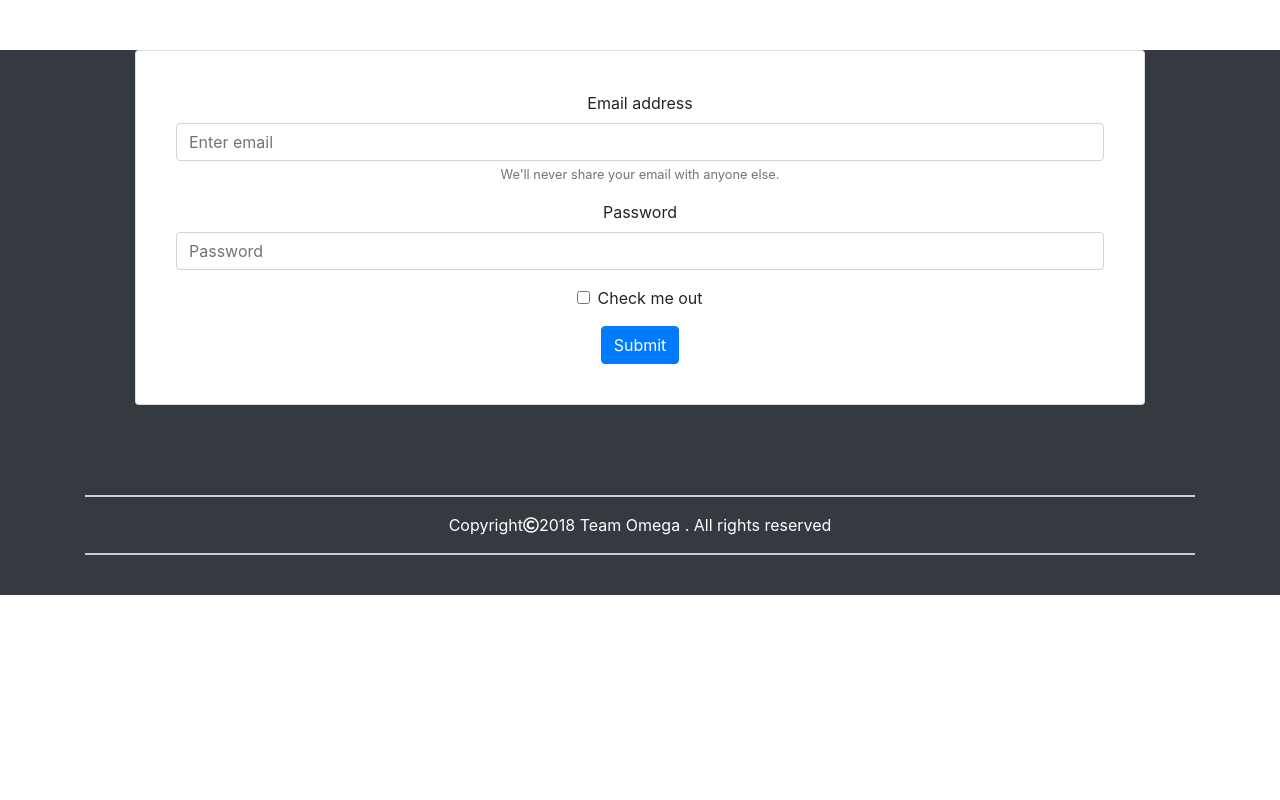
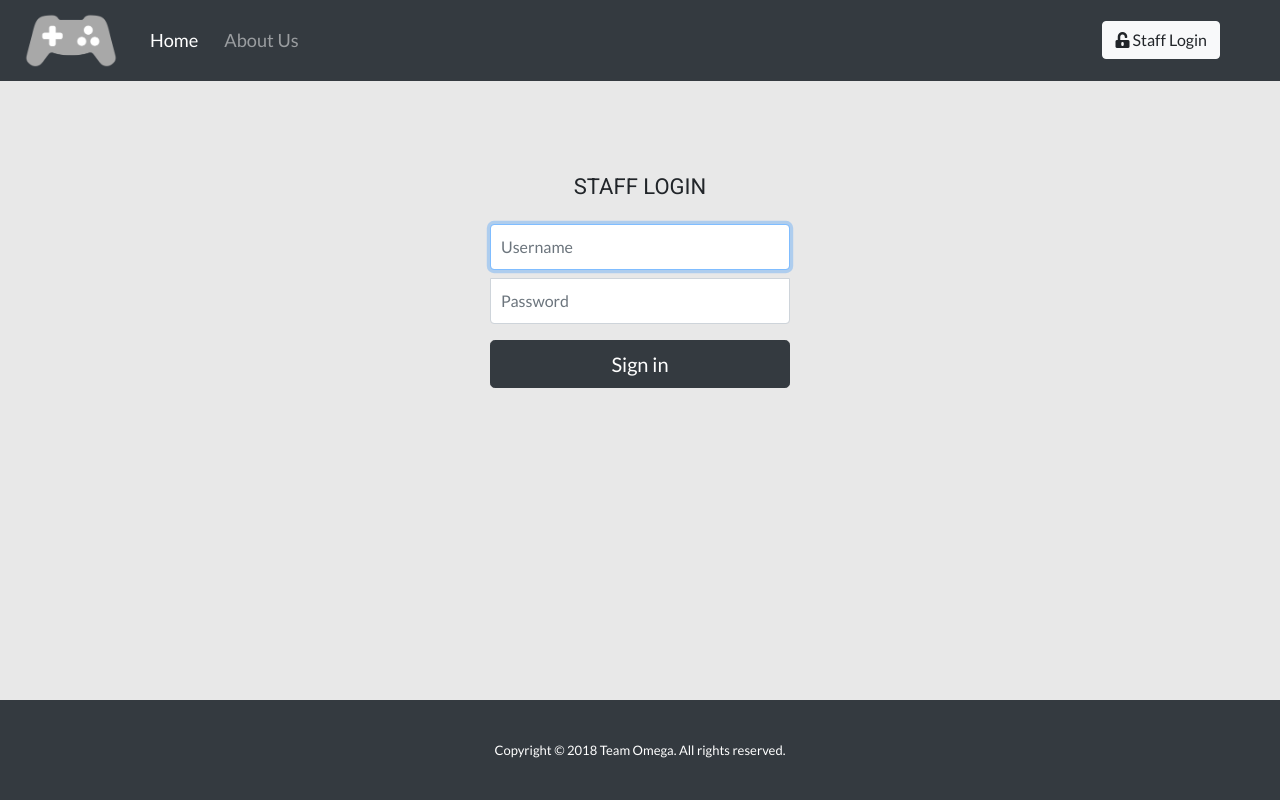
Before and after one commit to pranavsetty/GamingSocietyWebApp, a PHP site: page /staff-login.php in a window 1280 px wide. Run offline with PHP 8.4, Linux system fonts and the light colour scheme; some libraries are stand-ins or nearby versions.

Commit message:
Add staff login page, clean up index page, implement reusable php elements

```diff
--- /dev/null
+++ b/public/footer.php
@@ -0,0 +1,9 @@
+<!-- Start of footer -->
+    <footer class="footer">
+        <span>Copyright &copy; <?php echo date("Y"); ?> Team Omega. All rights reserved.</span>
+    </footer>
+<!-- End of footer -->
+
+<script src="https://code.jquery.com/jquery-3.3.1.slim.min.js" integrity="sha384-q8i/X+965DzO0rT7abK41JStQIAqVgRVzpbzo5smXKp4YfRvH+8abtTE1Pi6jizo" crossorigin="anonymous"></script>
+<script src="https://cdnjs.cloudflare.com/ajax/libs/popper.js/1.14.3/umd/popper.min.js" integrity="sha384-ZMP7rVo3mIykV+2+9J3UJ46jBk0WLaUAdn689aCwoqbBJiSnjAK/l8WvCWPIPm49" crossorigin="anonymous"></script>
+<script src="https://stackpath.bootstrapcdn.com/bootstrap/4.1.3/js/bootstrap.min.js" integrity="sha384-ChfqqxuZUCnJSK3+MXmPNIyE6ZbWh2IMqE241rYiqJxyMiZ6OW/JmZQ5stwEULTy" crossorigin="anonymous"></script>
--- a/public/home.css
+++ /dev/null
@@ -1,55 +0,0 @@
-li{
-    font-size: 1.4em;
-}
-.btn-outline-danger{
-    margin-left: 5px;
-}
-
-.carousel{
-    padding-left: 30px;
-    padding-right: 30px;
-    padding-bottom: 30px;
-
-}
-.carousel-item{
-    /*max-width: 75%;*/
-    max-height:600px;
-    margin: 0 auto;
-}
-
-.cardcontainer {
-    margin-top: 20px;
-    display: flex;
-    flex-direction: row;
-    justify-content: space-between;
-}
-
-h1{
-    text-align: center;
-}
-
-
-/* Start of Footer CSS */
-.container-fluid{
-    background: rgb(52,58,64);
-}
-
-hr{
-    border: 1px solid #ccc;
-
-}
-
-.footer-page{
-    text-align: center;
-    color: white;
-}
-
-.card {
-    margin: 50px;
-    padding: 20px;
-    text-align: center
-}
-
-
-
-/* End of Footer CSS */
--- /dev/null
+++ b/public/navigation.php
@@ -0,0 +1,46 @@
+<nav class="navbar navbar-expand-lg navbar-dark bg-dark">
+
+    <a class="navbar-brand" href="#">
+        <img src="images/game.png" width="110" height="55" alt="">
+    </a>
+    <div class="collapse navbar-collapse" id="navbarSupportedContent">
+        <ul class="navbar-nav mr-auto">
+            <li class="nav-item active">
+                <a class="nav-link" href="../public/index.php">Home</a>
+            </li>
+            <li class="nav-item">
+                <a class="nav-link" href="#">About Us</a>
+            </li>
+           <!-- <li class="nav-item dropdown">
+                <a class="nav-link dropdown-toggle" href="#" id="navbarDropdown" role="button" data-toggle="dropdown" aria-haspopup="true" aria-expanded="false">
+                    Games
+                </a>
+                <div class="dropdown-menu" aria-labelledby="navbarDropdown">
+                    <a class="dropdown-item" href="#">PC</a>
+                    <a class="dropdown-item" href="#">XBox</a>
+                    <a class="dropdown-item" href="#">PS4</a>
+                    <a class="dropdown-item" href="#">Others</a>
+                </div>
+            </li>
+            -->
+        </ul>
+
+        <!-- <form class="form-inline my-2 my-lg-0">
+            <input class="form-control mr-sm-2" type="search" placeholder="Search" aria-label="Search">
+            <button class="btn btn-outline-success my-2 my-sm-0" type="submit">Search</button>
+        </form>
+        -->
+
+        <ul class="navbar-nav">
+            <li class="nav-item">
+                <ul class="navbar-nav">
+
+                    <a href="staff-login.php" class="btn btn-light"><i class="fas fa-unlock-alt"></i> Staff Login</a>
+
+                </ul>
+            </li>
+
+        </ul>
+
+    </div>
+</nav>
--- a/public/staff-login.php
+++ b/public/staff-login.php
@@ -20,54 +20,32 @@
             integrity="sha384-JZR6Spejh4U02d8jOt6vLEHfe/JQGiRRSQQxSfFWpi1MquVdAyjUar5+76PVCmYl"
             crossorigin="anonymous"></script>
     <link href="https://use.fontawesome.com/releases/v5.0.6/css/all.css" rel="stylesheet">
-    <link href="https://fonts.googleapis.com/css?family=Raleway" rel="stylesheet">
+    <link href="https://fonts.googleapis.com/css?family=Lato|Roboto" rel="stylesheet">
 
-    <link rel="stylesheet" href="home.css">
+    <link rel="stylesheet" href="style/main.css">
+    <link rel="stylesheet" href="style/login.css">
 
 
 </head>
 
 <body>
-    <div class="container-fluid">
 
-        <div class="container">
-            <div class="card">
-                <div class="card-body">
-                    <form>
-  <div class="form-group">
-    <label for="exampleInputEmail1">Email address</label>
-    <input type="email" class="form-control" id="exampleInputEmail1" aria-describedby="emailHelp" placeholder="Enter email">
-    <small id="emailHelp" class="form-text text-muted">We'll never share your email with anyone else.</small>
-  </div>
-  <div class="form-group">
-    <label for="exampleInputPassword1">Password</label>
-    <input type="password" class="form-control" id="exampleInputPassword1" placeholder="Password">
-  </div>
-  <div class="form-group form-check">
-    <input type="checkbox" class="form-check-input" id="exampleCheck1">
-    <label class="form-check-label" for="exampleCheck1">Check me out</label>
-  </div>
-  <button type="submit" class="btn btn-primary">Submit</button>
-</form>
-                </div>
-            </div>
+    <?php include('navigation.php'); ?>
 
-            <div class="footer-page">
-                <br>
-                <hr/>
-                <!--<a href="mailto:pranav.bheemsetty@kcl.ac.uk"> <i class="fas fa-envelope"></i></a>-->
-                <!--<a href="uk.linkedin.com/in/pranavsetty"><i class="fab fa-linkedin"></i></a>-->
-                <!--<a href="https://github.com/pranavsetty"><i class="fab fa-github"></i></a>-->
-                <!--<a href="https://www.facebook.com/pranav.setty"><i class="fab fa-facebook"></i></a>-->
-                <p>Copyright<i class="far fa-copyright"></i><?php echo date("Y"); ?> Team Omega . All rights reserved</p>
+  <div class="container text-center">
+      <form class="form-signin">
+        <h1 class="mb-4 upperCase">Staff Login</h1>
+        <label for="inputEmail" class="sr-only">Email address</label>
+        <input type="text" id="inputUsername" class="form-control mb-2" placeholder="Username" required autofocus>
+        <label for="inputPassword" class="sr-only">Password</label>
+        <input type="password" id="inputPassword" class="form-control" placeholder="Password" required>
 
-                <hr/>
-                <br>
+        <button class="mt-3 btn btn-lg btn-dark btn-block" type="submit">Sign in</button>
 
-            </div>
+      </form>
+    </div>
 
+    <?php include('footer.php'); ?>
 
-        </div>
-    </div>
 </body>
 </html>
--- /dev/null
+++ b/public/style/login.css
@@ -0,0 +1,43 @@
+.container {
+    margin-top: -200px;
+height: 100%;
+  display: -ms-flexbox;
+  display: flex;
+  -ms-flex-align: center;
+  align-items: center;
+
+}
+
+.form-signin {
+  width: 100%;
+  max-width: 330px;
+  padding: 15px;
+  margin: auto;
+}
+.form-signin .checkbox {
+  font-weight: 400;
+}
+.form-signin .form-control {
+  position: relative;
+  box-sizing: border-box;
+  height: auto;
+  padding: 10px;
+  font-size: 16px;
+}
+.form-signin .form-control:focus {
+  z-index: 2;
+}
+.form-signin input[type="email"] {
+  margin-bottom: -1px;
+  border-bottom-right-radius: 0;
+  border-bottom-left-radius: 0;
+}
+.form-signin input[type="password"] {
+  margin-bottom: 10px;
+  border-top-left-radius: 0;
+  border-top-right-radius: 0;
+}
+
+.footer{
+position: absolute;
+}
--- /dev/null
+++ b/public/style/main.css
@@ -0,0 +1,65 @@
+html,
+body {
+  height: 100%;
+}
+
+body {
+  font-size: 13px;
+  font-family: 'Lato', sans-serif;
+  background-color: #e8e8e8;
+
+}
+
+h1 {
+  font-size: 22px;
+  font-family: 'Roboto', sans-serif;
+}
+
+h2 {
+  font-size: 18px;
+  font-family: 'Roboto', sans-serif;
+}
+
+h3 {
+  font-size: 15px;
+  font-family: 'Roboto', sans-serif;
+}
+
+h5 {
+    font-size: 11px;
+  font-family: 'Lato', sans-serif;
+}
+
+.upperCase {
+    text-transform: uppercase;
+}
+
+.text-center {
+    text-align: center !important;
+}
+
+li{
+    font-size: 1.4em;
+}
+.btn-outline-danger{
+    margin-left: 5px;
+}
+
+.navbar {
+    padding-right: 50px;
+}
+
+.nav-item {
+    margin-right: 10px;
+}
+
+.footer {
+  text-align: center;
+  margin-top: 100px;
+  bottom: 0;
+  width: 100%;
+  height: 100px; /* Set the fixed height of the footer here */
+  line-height: 100px; /* Vertically center the text there */
+  background: rgb(52,58,64);
+  color: white;
+}
```
Also changed, not shown: private/functions.php (added, +21 -0 lines), public/index.php (renamed from public/index.html, +6 -86 lines), public/style/index.css (added, +29 -0 lines).
